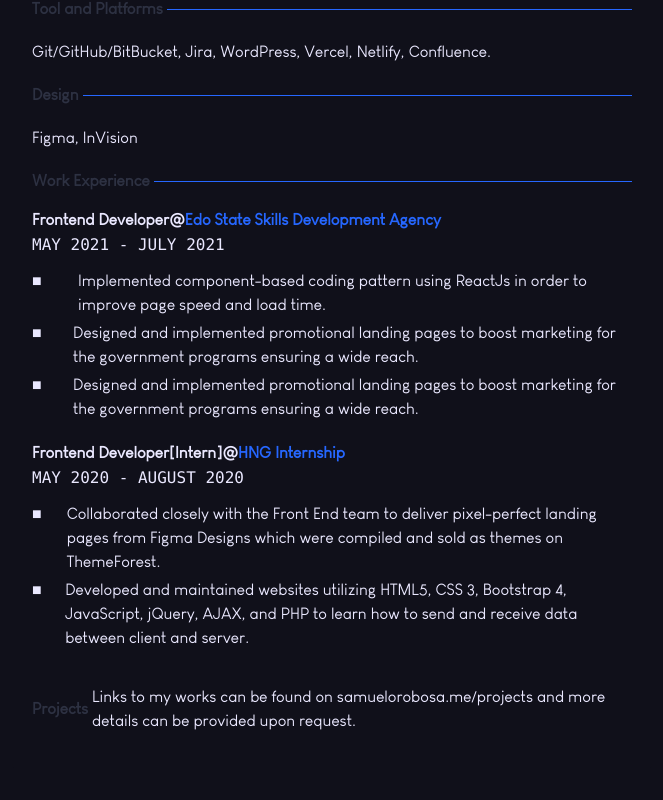
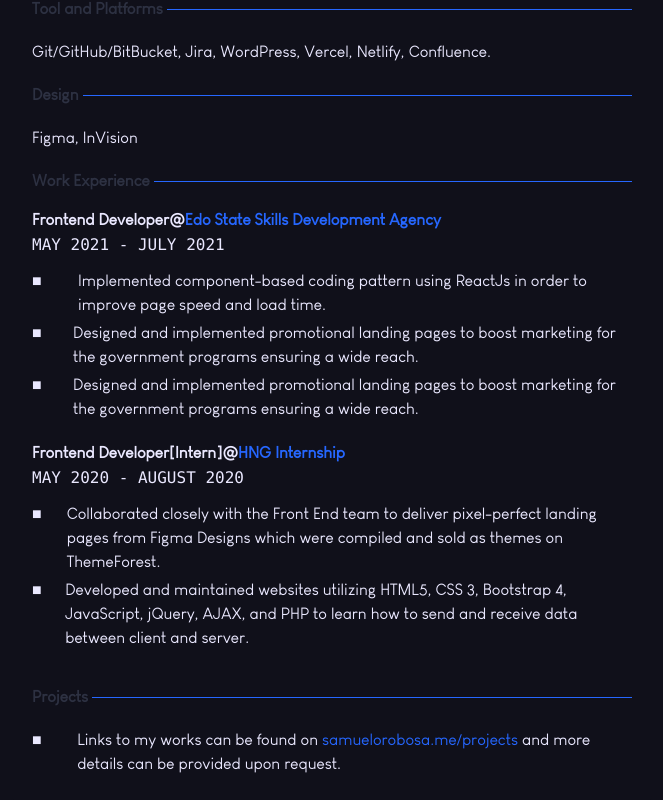
Before and after one commit to samuelorobosa/portfolio-v3, a React (Create React App) app: page /resume in a window 1280 px wide. Shown: the part 686-1486 px from the top of the page, without its empty margins (308-971 px from the left). Before the commit the page ends 1454 px from the top, so only its background shows below. Built offline with nearby package versions, Linux system fonts and the light colour scheme.

Commit message:
main: Handled corrections for resume.jsx

```diff
--- a/src/pages/Resume.jsx
+++ b/src/pages/Resume.jsx
@@ -49,7 +49,7 @@
                </div>
                <div className="flex my-1">
                    <p>
-                       Bootstrap, ReactJS, jQuery, TailwindCSS, Laravel Blade Templates
+                       Bootstrap, ReactJS, jQuery, TailwindCSS, Laravel Blade Templates.
                    </p>
                </div>
                <div className="divider">
@@ -134,9 +134,16 @@
                </div>
                <div className="divider">
                    <p className="font-bold secondary-text-color mr-1">Projects</p>
-                        Links to my works can be found on samuelorobosa.me/projects and more details can be provided upon request.
                    <span/>
                </div>
+               <p className="work flex my-1">
+                   <span>■</span>
+                   <span className="w-1/12"/>
+                   <p> Links to my works can be found on <a className="stand-out-color hover-secondary-text-color" href="https://samuelorobosa.me/projects">samuelorobosa.me/projects </a>
+                       and more details can be provided upon request.
+                   </p>
+
+               </p>
            </div>
        </>
     )
```
